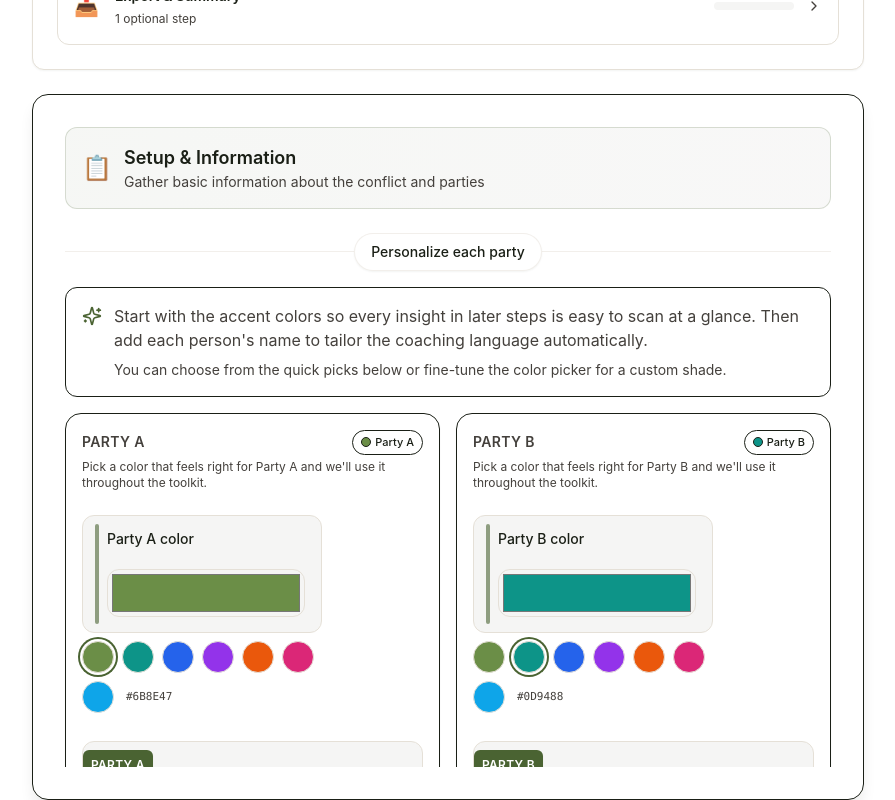
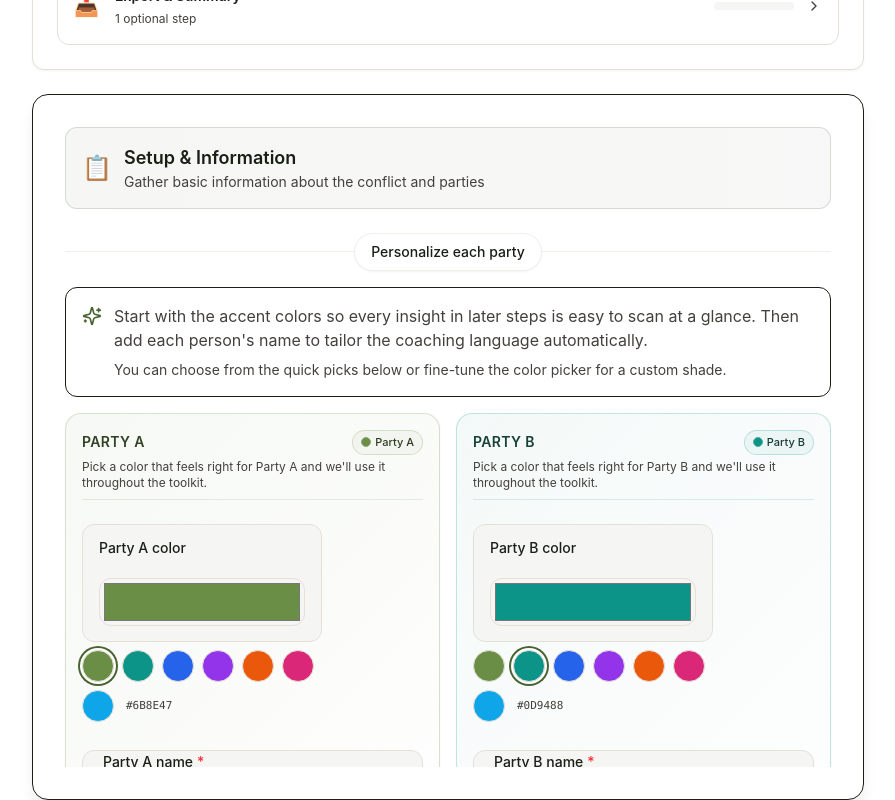
Before and after one commit to guitarbeat/conflict-mediation-platform, a React (Vite) app: page / in a window 1280 px wide. Shown: the part 745-1545 px from the top of the page, without its empty margins (192-1087 px from the left). Built offline with nearby package versions, Linux system fonts and the light colour scheme.

Commit message:
Enhance party setup card styling

```diff
--- a/src/App.css
+++ b/src/App.css
@@ -135,6 +135,18 @@
   padding-top: var(--space-8);
 }
 
+.party-field--no-stripe {
+  padding-left: var(--space-5);
+}
+
+.party-field--no-stripe::before {
+  display: none;
+}
+
+.party-field--no-stripe.party-field--compact {
+  padding-left: var(--space-4);
+}
+
 .party-field--with-badge::after {
   content: attr(data-party-label);
   position: absolute;
@@ -151,6 +163,35 @@
   background: var(--primary);
   color: var(--primary-foreground);
   box-shadow: var(--shadow-sm);
+}
+
+.party-setup-card {
+  border-color: color-mix(in srgb, var(--party-setup-border, var(--border)) 70%, transparent);
+  background: linear-gradient(
+    135deg,
+    color-mix(in srgb, var(--party-setup-surface, transparent) 70%, transparent),
+    color-mix(in srgb, var(--background) 90%, transparent)
+  );
+}
+
+.party-setup-card__header {
+  border-bottom: 1px solid color-mix(in srgb, var(--party-setup-border, var(--border)) 45%, transparent);
+  padding-bottom: var(--space-2);
+}
+
+.party-setup-card__title {
+  color: color-mix(in srgb, var(--foreground) 70%, var(--party-setup-accent, var(--foreground)));
+  letter-spacing: var(--letter-spacing-wide);
+}
+
+.party-setup-card__badge {
+  border-color: color-mix(in srgb, var(--party-setup-border, var(--border)) 65%, transparent);
+  background: color-mix(in srgb, var(--party-setup-surface, transparent) 70%, transparent);
+  color: color-mix(in srgb, var(--foreground) 75%, var(--party-setup-accent, var(--foreground)));
+}
+
+.party-setup-card__badge-dot {
+  border-color: color-mix(in srgb, var(--party-setup-accent, var(--border)) 70%, var(--border));
 }
 
 .party-color-input {
--- a/src/components/StepContent.jsx
+++ b/src/components/StepContent.jsx
@@ -528,6 +528,7 @@ const StepContent = ({ step, formData, updateFormData, updateMultipleFields, onE
       labelClassName = "",
       containerProps: extraContainerProps = {},
       showBadge,
+      showStripe = true,
     } = {},
   ) => {
     const details = partyDetails[party];
@@ -542,6 +543,9 @@ const StepContent = ({ step, formData, updateFormData, updateMultipleFields, onE
     }
     if (shouldShowBadge) {
       baseClasses.push("party-field--with-badge");
+    }
+    if (!showStripe) {
+      baseClasses.push("party-field--no-stripe");
     }
 
     const combinedClassName = [
@@ -711,8 +715,8 @@ const StepContent = ({ step, formData, updateFormData, updateMultipleFields, onE
           normalizedColor: normalizedPartyAColor,
           nameValue: partyANameValue,
           fallbackName: "Party A",
-          colorFieldProps: getPartyFieldProps("A", { variant: "simple", showBadge: false }),
-          nameFieldProps: getPartyFieldProps("A"),
+          colorFieldProps: getPartyFieldProps("A", { variant: "simple", showBadge: false, showStripe: false }),
+          nameFieldProps: getPartyFieldProps("A", { showBadge: false, showStripe: false }),
           error: step1Errors.partyAName?.message,
         },
         {
@@ -721,8 +725,8 @@ const StepContent = ({ step, formData, updateFormData, updateMultipleFields, onE
           normalizedColor: normalizedPartyBColor,
           nameValue: partyBNameValue,
           fallbackName: "Party B",
-          colorFieldProps: getPartyFieldProps("B", { variant: "simple", showBadge: false }),
-          nameFieldProps: getPartyFieldProps("B"),
+          colorFieldProps: getPartyFieldProps("B", { variant: "simple", showBadge: false, showStripe: false }),
+          nameFieldProps: getPartyFieldProps("B", { showBadge: false, showStripe: false }),
           error: step1Errors.partyBName?.message,
         },
       ];
@@ -751,19 +755,22 @@ const StepContent = ({ step, formData, updateFormData, updateMultipleFields, onE
                 <section
                   key={key}
                   className={cn(
-                    "space-y-4 rounded-xl border bg-background/60 p-4 shadow-sm transition",
+                    "party-setup-card space-y-4 rounded-xl border bg-background/60 p-4 shadow-sm transition",
                     "hover:shadow-md focus-within:ring-2 focus-within:ring-primary/40"
                   )}
+                  style={{
+                    "--party-setup-accent": normalizedColor,
+                    "--party-setup-surface": toRgba(normalizedColor, 0.08),
+                    "--party-setup-border": toRgba(normalizedColor, 0.35),
+                  }}
                 >
-                  <header className="space-y-1">
+                  <header className="party-setup-card__header space-y-1">
                     <div className="flex items-center justify-between gap-2">
-                      <h3 className="text-sm font-semibold tracking-wide text-muted-foreground uppercase">
+                      <h3 className="party-setup-card__title text-sm font-semibold tracking-wide text-muted-foreground uppercase">
                         {fallbackName}
                       </h3>
-                      <span
-                        className="inline-flex items-center gap-1 rounded-full border px-2 py-0.5 text-[11px] font-medium"
-                      >
-                        <span className="inline-block h-2.5 w-2.5 rounded-full border" style={{ backgroundColor: normalizedColor }} />
+                      <span className="party-setup-card__badge inline-flex items-center gap-1 rounded-full border px-2 py-0.5 text-[11px] font-medium">
+                        <span className="party-setup-card__badge-dot inline-block h-2.5 w-2.5 rounded-full border" style={{ backgroundColor: normalizedColor }} />
                         {displayName}
                       </span>
                     </div>
```
